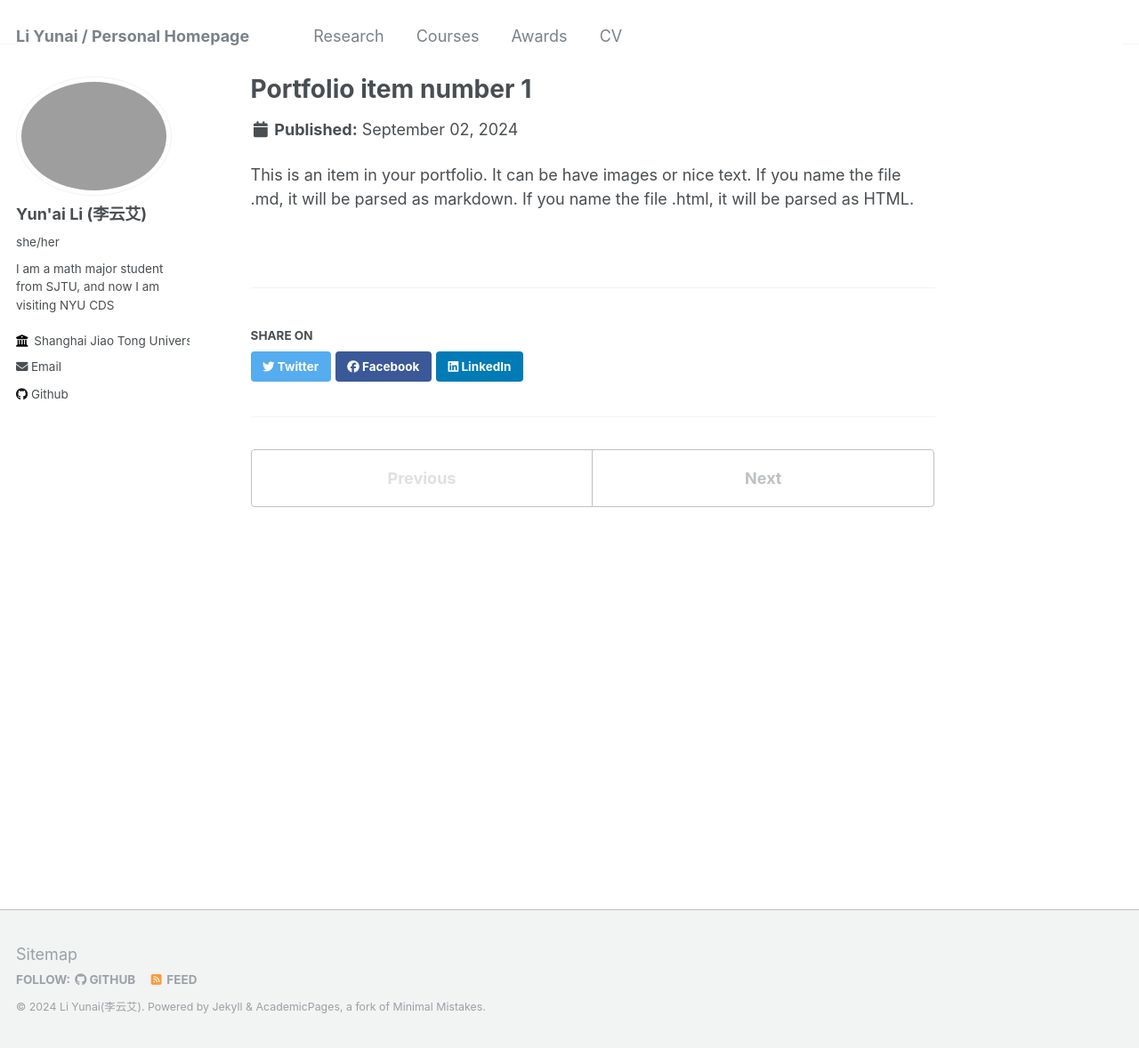
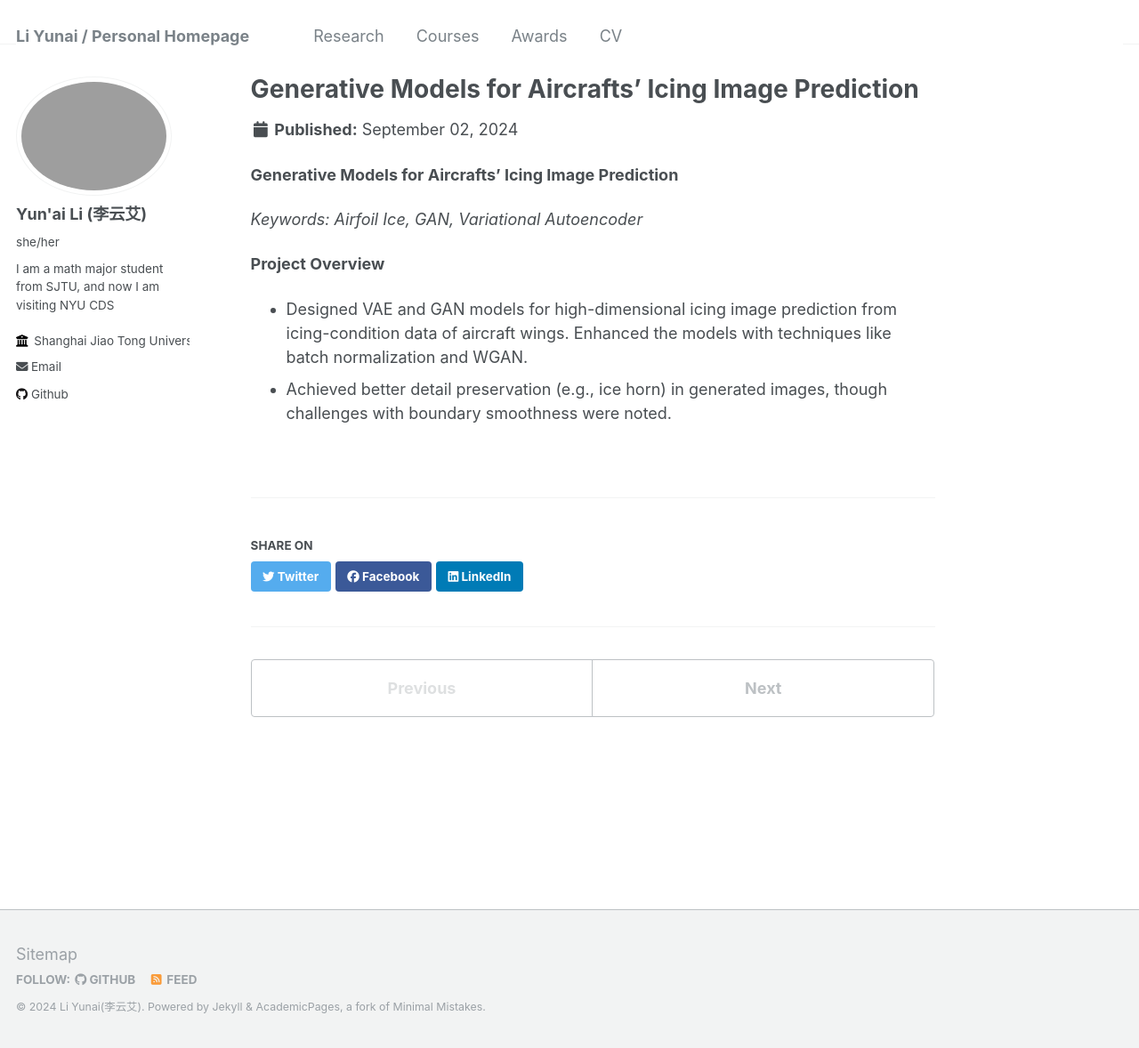
Before and after one commit to Li-Yunai/Li-Yunai.github.io, a Jekyll site: the page built from _portfolio/portfolio-1.md, in a window 1280 px wide and 1178 px high. Shown: the whole window at 89% size. Built offline with Jekyll 4.4.1, drawn with Linux system fonts in a browser that asks for light colours.

Commit message:
Update portfolio-1.md

```diff
--- a/_portfolio/portfolio-1.md
+++ b/_portfolio/portfolio-1.md
@@ -1,7 +1,14 @@
 ---
-title: "Portfolio item number 1"
-excerpt: "Short description of portfolio item number 1<br/><img src='/images/500x300.png'>"
+title: "Generative Models for Aircrafts' Icing Image Prediction"
+excerpt: "*Keywords: Airfoil Ice, GAN, Variational Autoencoder*<br/><img src='/images/IMG_3095.png'>"
 collection: portfolio
 ---
 
-This is an item in your portfolio. It can be have images or nice text. If you name the file .md, it will be parsed as markdown. If you name the file .html, it will be parsed as HTML.
+**Generative Models for Aircrafts' Icing Image Prediction**
+
+*Keywords: Airfoil Ice, GAN, Variational Autoencoder*
+
+**Project Overview**
+
+- Designed VAE and GAN models for high-dimensional icing image prediction from icing-condition data of aircraft wings. Enhanced the models with techniques like batch normalization and WGAN.
+- Achieved better detail preservation (e.g., ice horn) in generated images, though challenges with boundary smoothness were noted.
```
